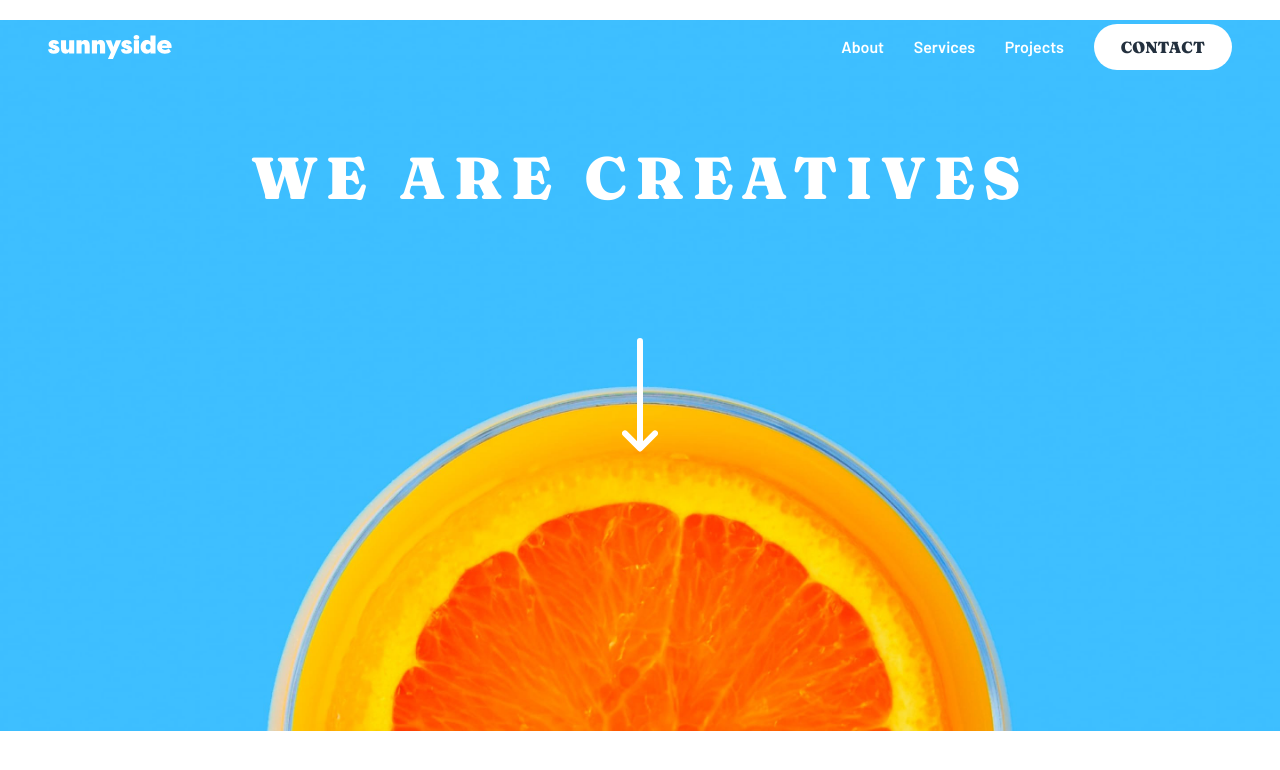
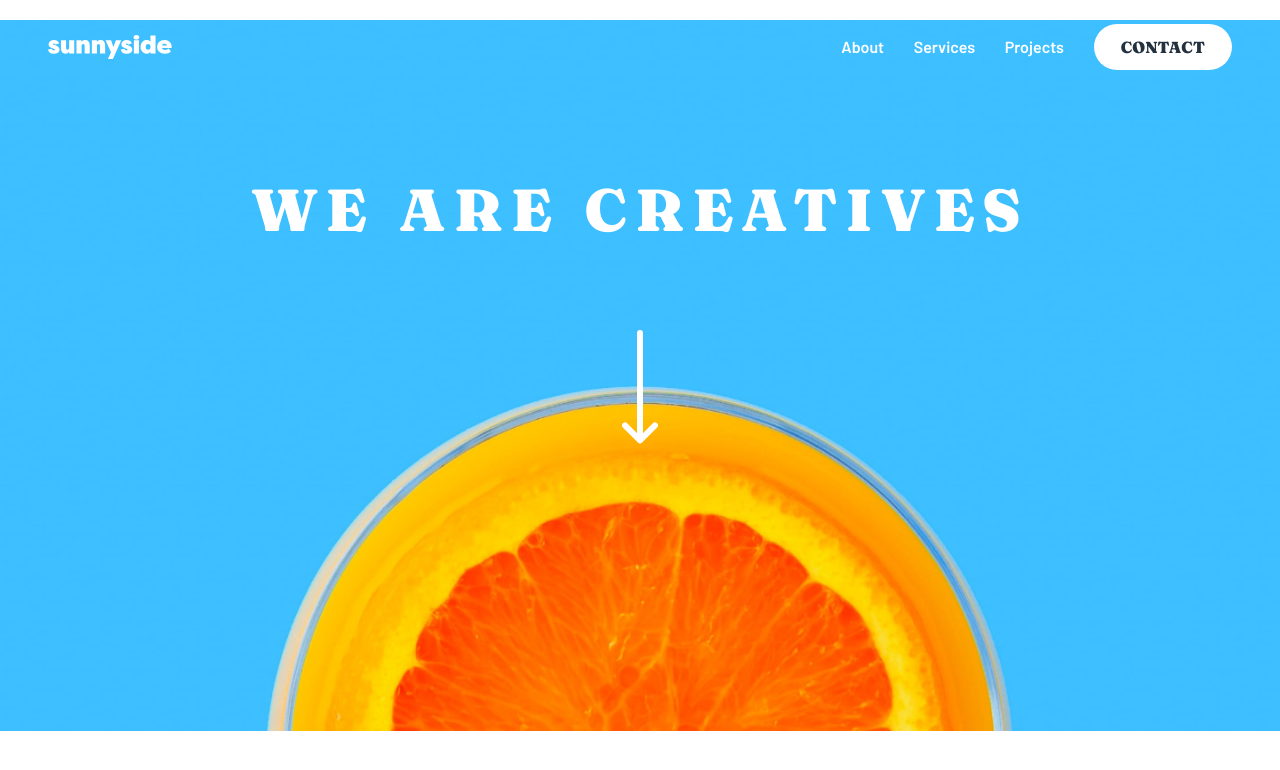
Before and after one commit to tossik8/sunnyside-agency, a React (Vite) app: page / in a window 1280 px wide. Shown: the top 770 px of the page. Built offline with nearby package versions, Linux system fonts and the light colour scheme.

Commit message:
style: change margin-top for the title

```diff
--- a/src/App.css
+++ b/src/App.css
@@ -9,6 +9,7 @@
     color: hsl(0, 0%, 100%);
     word-spacing: 0.3rem;
     letter-spacing: 0.5rem;
+    margin-top: 5rem;
 }
 .arrow{
     margin-top: 4.8rem;
--- a/src/App.tsx
+++ b/src/App.tsx
@@ -7,7 +7,7 @@ function App() {
     <>
       <div className="landing-wrapper d-flex flex-column align-items-center">
         <Header/>
-        <h1 className="title my-5">WE ARE CREATIVES</h1>
+        <h1 className="title">WE ARE CREATIVES</h1>
         <img className="arrow" src="../images/icon-arrow-down.svg" alt="Arrow down." />
       </div>
 
```
